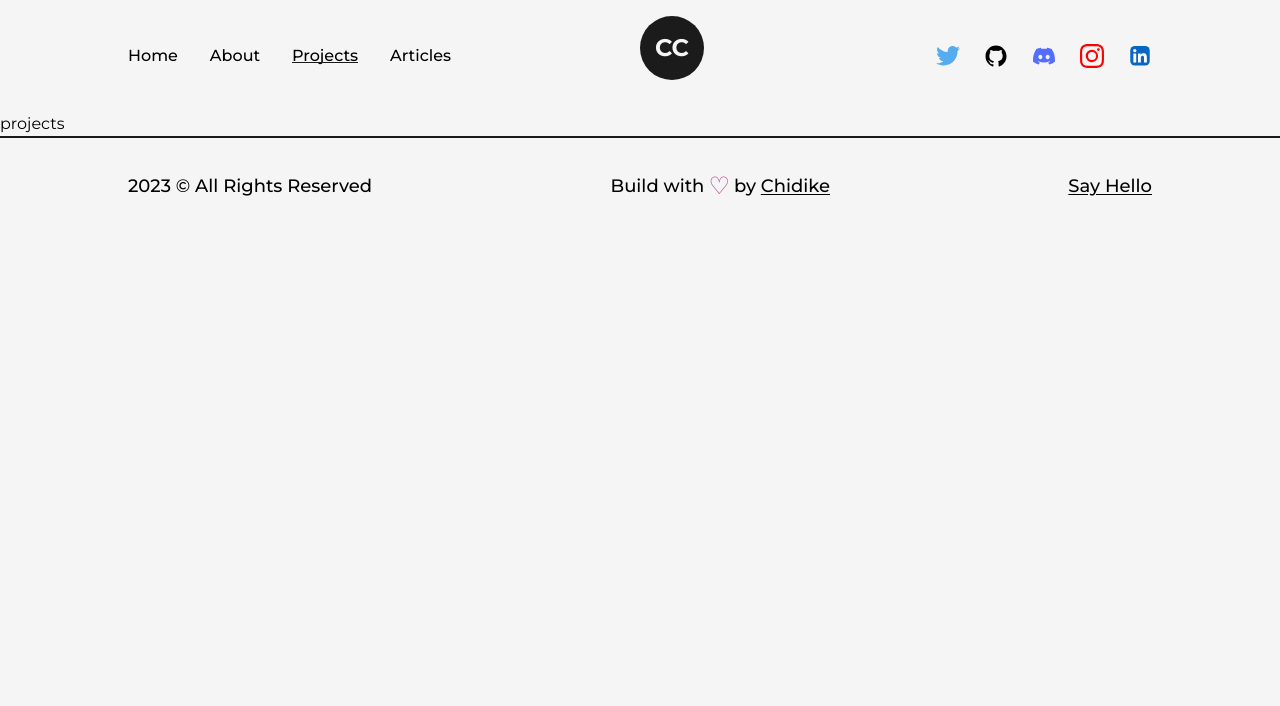
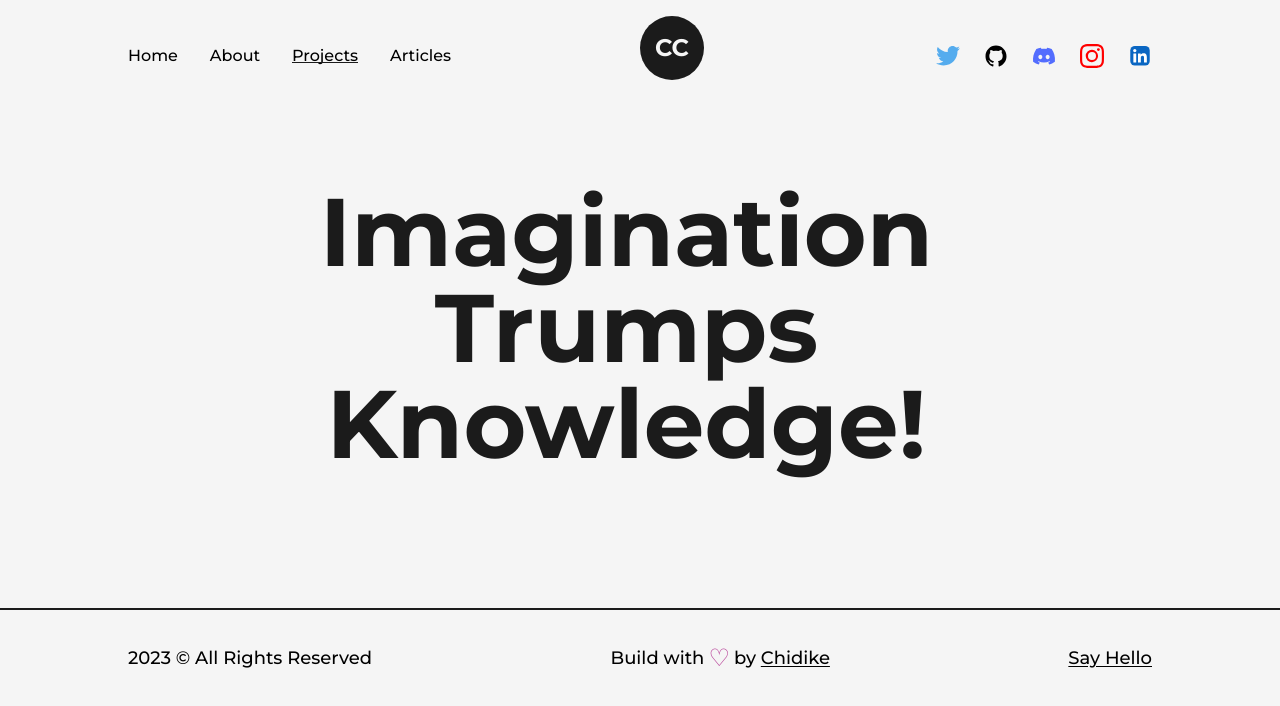
Before and after one commit to lacegiovanni17/Nextjs-dev-Portfolio, a Next.js app: page /projects in a window 1280 px wide. Shown: the top 706 px of the page. Built offline with nearby package versions, Linux system fonts and the light colour scheme.

Commit message:
added new feat projects pgae animated

```diff
--- a/src/pages/projects.js
+++ b/src/pages/projects.js
@@ -1,9 +1,22 @@
+import AnimatedText from '@/components/AnimatedText'
+import Layout from '@/components/Layout'
+import Head from 'next/head'
 import React from 'react'
 
 const projects = () => {
   return (
-    <div>projects</div>
-  )
+    <>
+      <Head>
+        <title>Chidike | Projects Page</title>
+        <meta name="description" content="any description" />
+      </Head>
+      <main>
+        <Layout className="pt-16">
+          <AnimatedText text="Imagination Trumps Knowledge!" />
+        </Layout>
+      </main>
+    </>
+  );
 }
 
 export default projects
```
